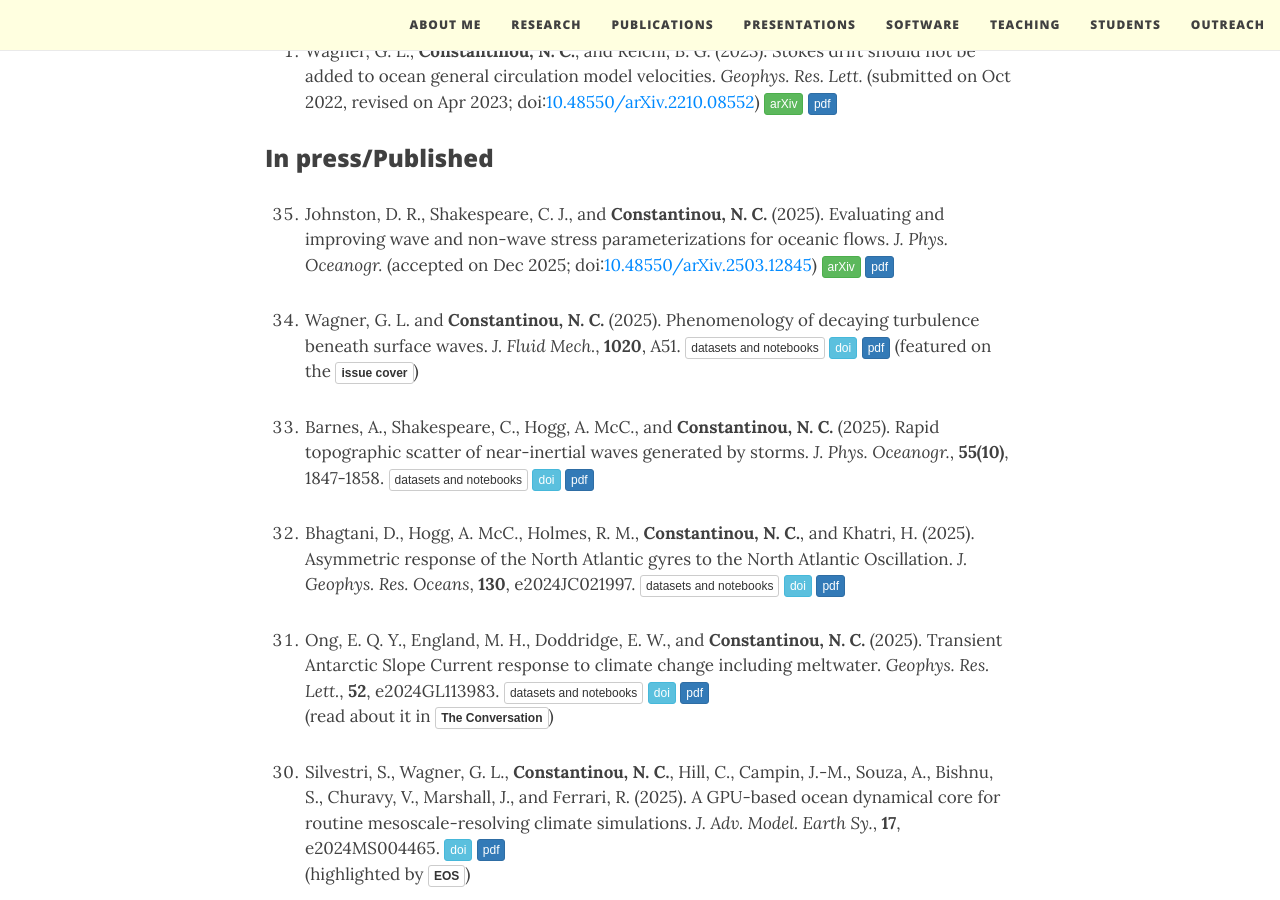
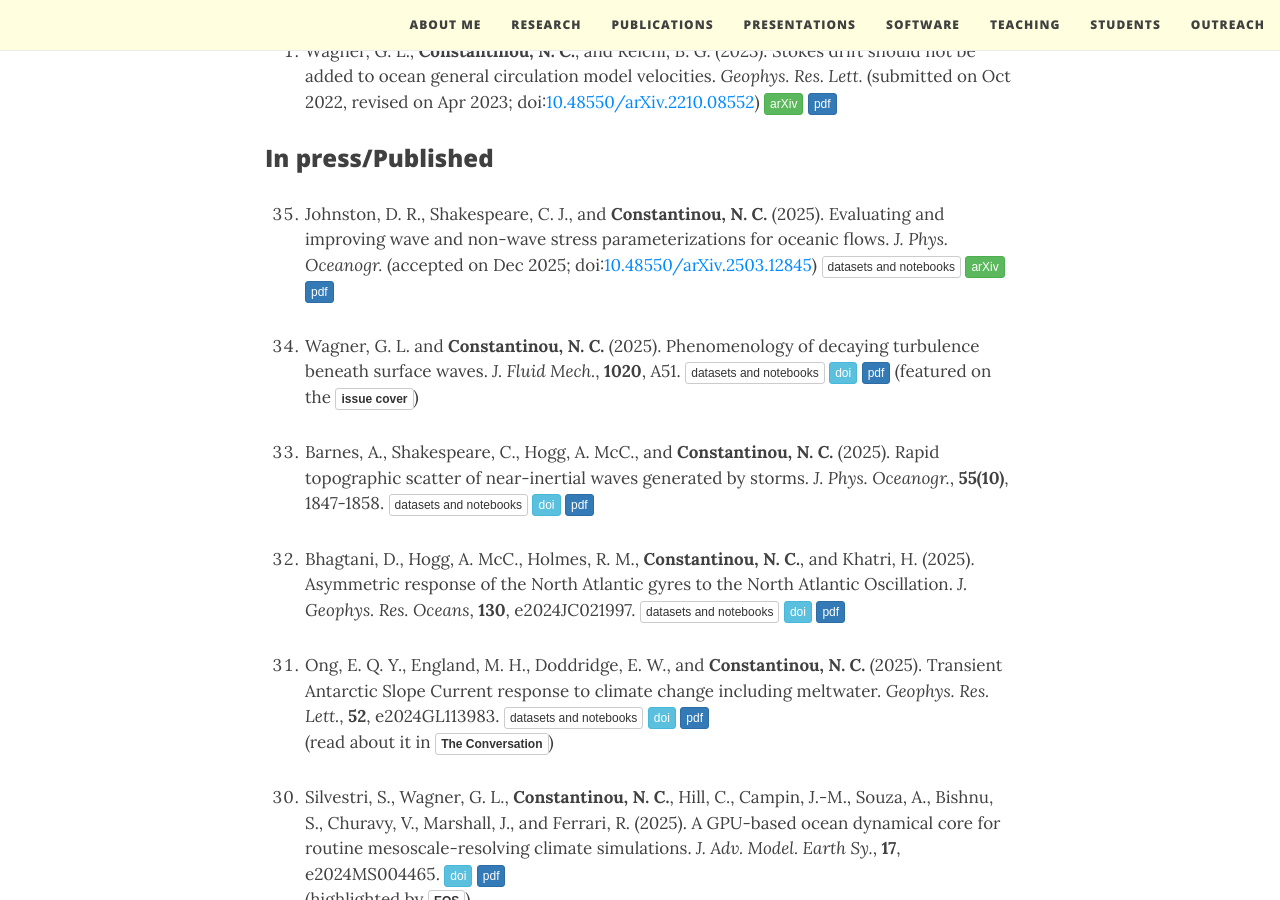
Before and after one commit to navidcy/navidcy.github.io, a Jekyll site: the page built from publications.md, in a window 1280 px wide and 900 px high, scrolled down 687 px. Built offline with Jekyll 4.4.1, drawn with Linux system fonts in a browser that asks for light colours; nearby versions of some CDN libraries; comment, search, counter and statistics services are not loaded.

Commit message:
internal-tide-parameterizations repo added

```diff
--- a/publications.md
+++ b/publications.md
@@ -24,7 +24,7 @@
 
 ### In press/Published
 
-0. Johnston, D. R., Shakespeare, C. J., and **Constantinou, N. C.** (2025). Evaluating and improving wave and non-wave stress parameterizations for oceanic flows. _J. Phys. Oceanogr._ (accepted on Dec 2025; doi:[10.48550/arXiv.2503.12845](https://doi.org/10.48550/arXiv.2503.12845)) [<span class="btn btn-success btn-xs{{end}}" style="font-family:sans-serif;">arXiv</span>][arXiv:2503.12845]{:target="_blank"} [<span class="btn btn-primary btn-xs{{end}}" style="font-family:sans-serif;">pdf</span>][internal-tide-parameterizations]
+0. Johnston, D. R., Shakespeare, C. J., and **Constantinou, N. C.** (2025). Evaluating and improving wave and non-wave stress parameterizations for oceanic flows. _J. Phys. Oceanogr._ (accepted on Dec 2025; doi:[10.48550/arXiv.2503.12845](https://doi.org/10.48550/arXiv.2503.12845)) [<span class="btn btn-default btn-xs{{end}}" style="font-family:sans-serif;">datasets and notebooks</span>][internal-tide-parameterizations-repo] [<span class="btn btn-success btn-xs{{end}}" style="font-family:sans-serif;">arXiv</span>][arXiv:2503.12845]{:target="_blank"} [<span class="btn btn-primary btn-xs{{end}}" style="font-family:sans-serif;">pdf</span>][internal-tide-parameterizations]
 
 
 0. Wagner, G. L. and **Constantinou, N. C.** (2025). Phenomenology of decaying turbulence beneath surface waves. _J. Fluid Mech._, **1020**, A51. [<span class="btn btn-default btn-xs{{end}}" style="font-family:sans-serif;">datasets and notebooks</span>][betaplane-surface-waves-repo] [<span class="btn btn-info btn-xs{{end}}" style="font-family:sans-serif;">doi</span>][betaplane-surface-waves-doi]{:target="_blank"} [<span class="btn btn-primary btn-xs{{end}}" style="font-family:sans-serif;">pdf</span>][betaplane-surface-waves] <span align="right" class='altmetric-embed' data-badge-type="2" data-condensed="true" data-hide-less-than="2" data-doi="10.1017/jfm.2025.10649"></span>
```
Also changed, not shown: other parts of publications.md (+1 -0 lines).
